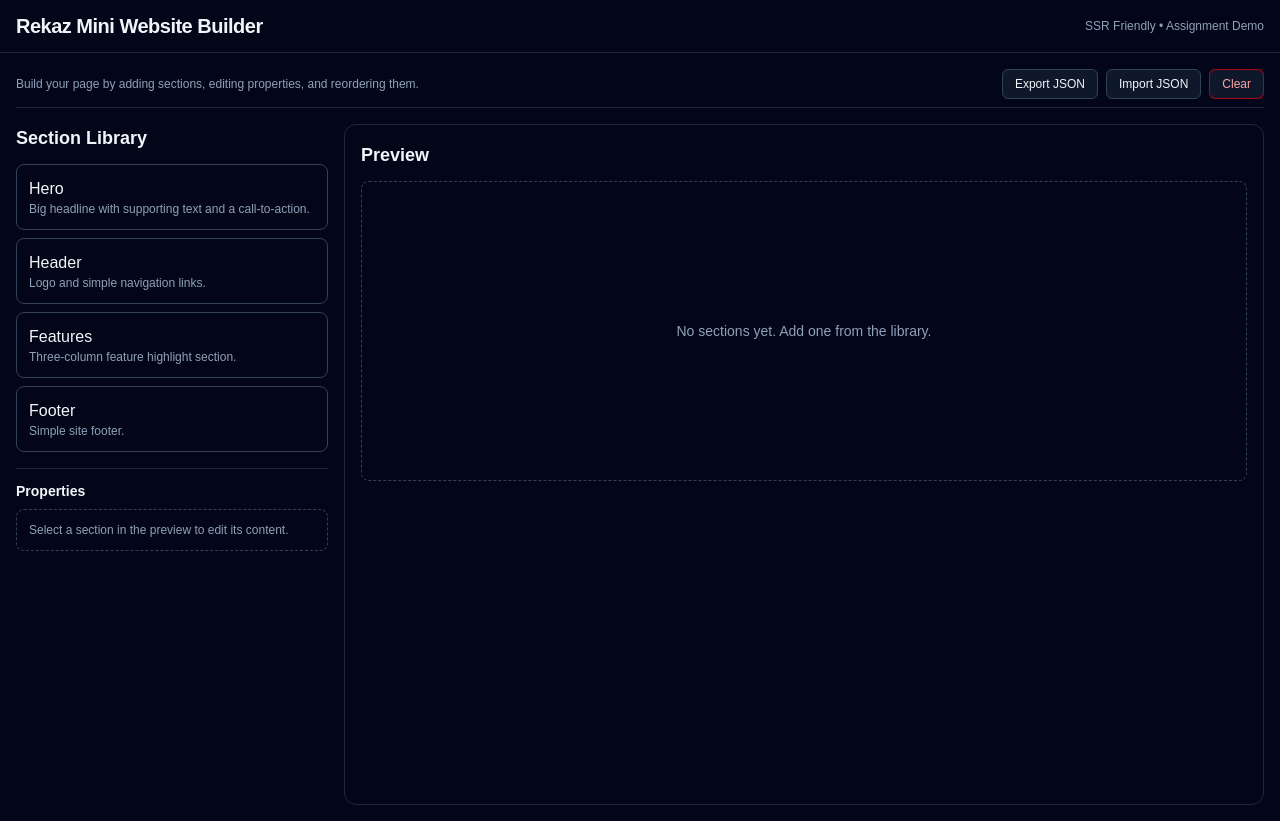
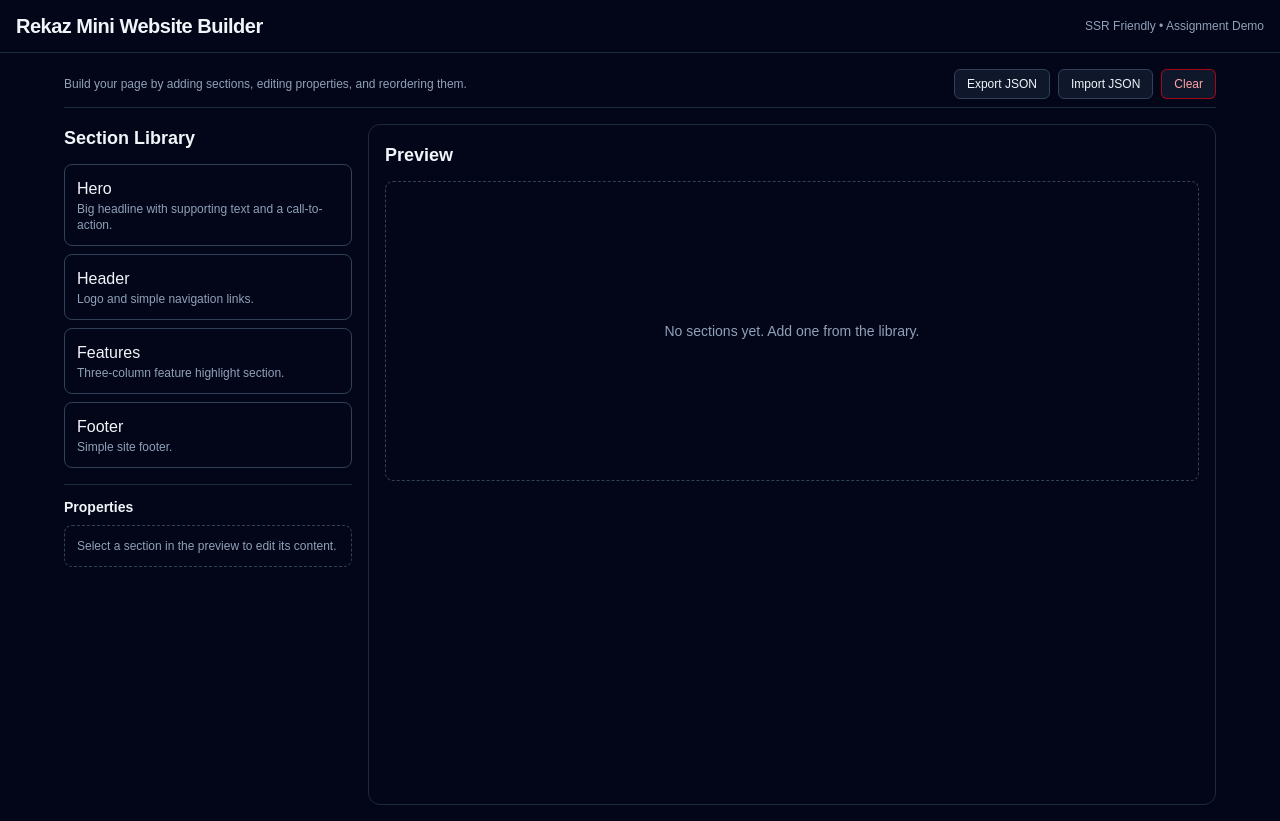
Before and after one commit to abu-taher/rekaz-website-builder, a Next.js app: page / in a window 1280 px wide. Built offline with nearby package versions, Linux system fonts and the light colour scheme.

Commit message:
feat: polish layout and center editor with max width

```diff
--- a/app/page.tsx
+++ b/app/page.tsx
@@ -14,7 +14,9 @@ export default function HomePage() {
       </header>
 
       <main className="p-4">
-        <Editor />
+        <div className="max-w-6xl mx-auto">
+          <Editor />
+        </div>
       </main>
     </div>
   );
```
